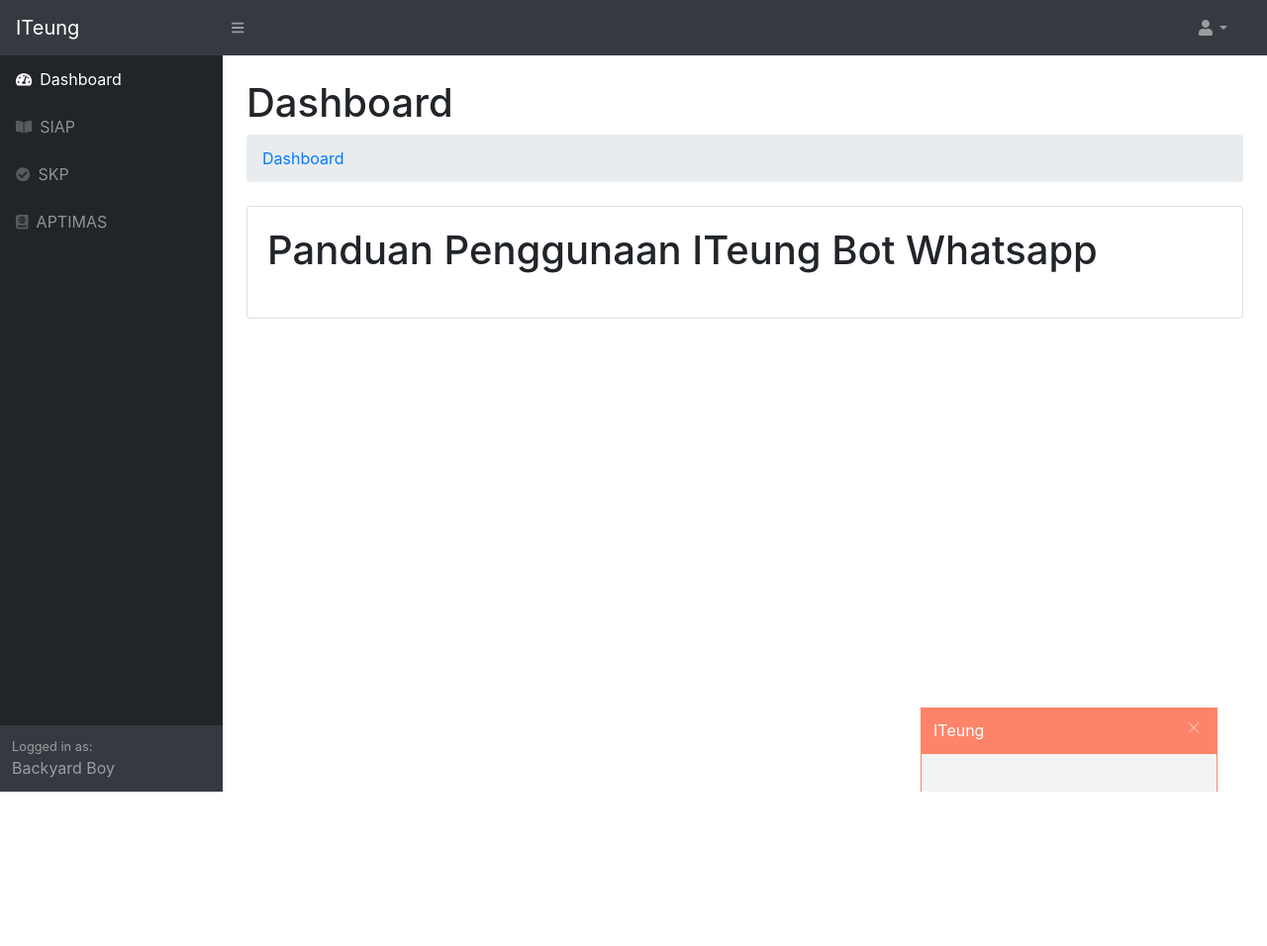
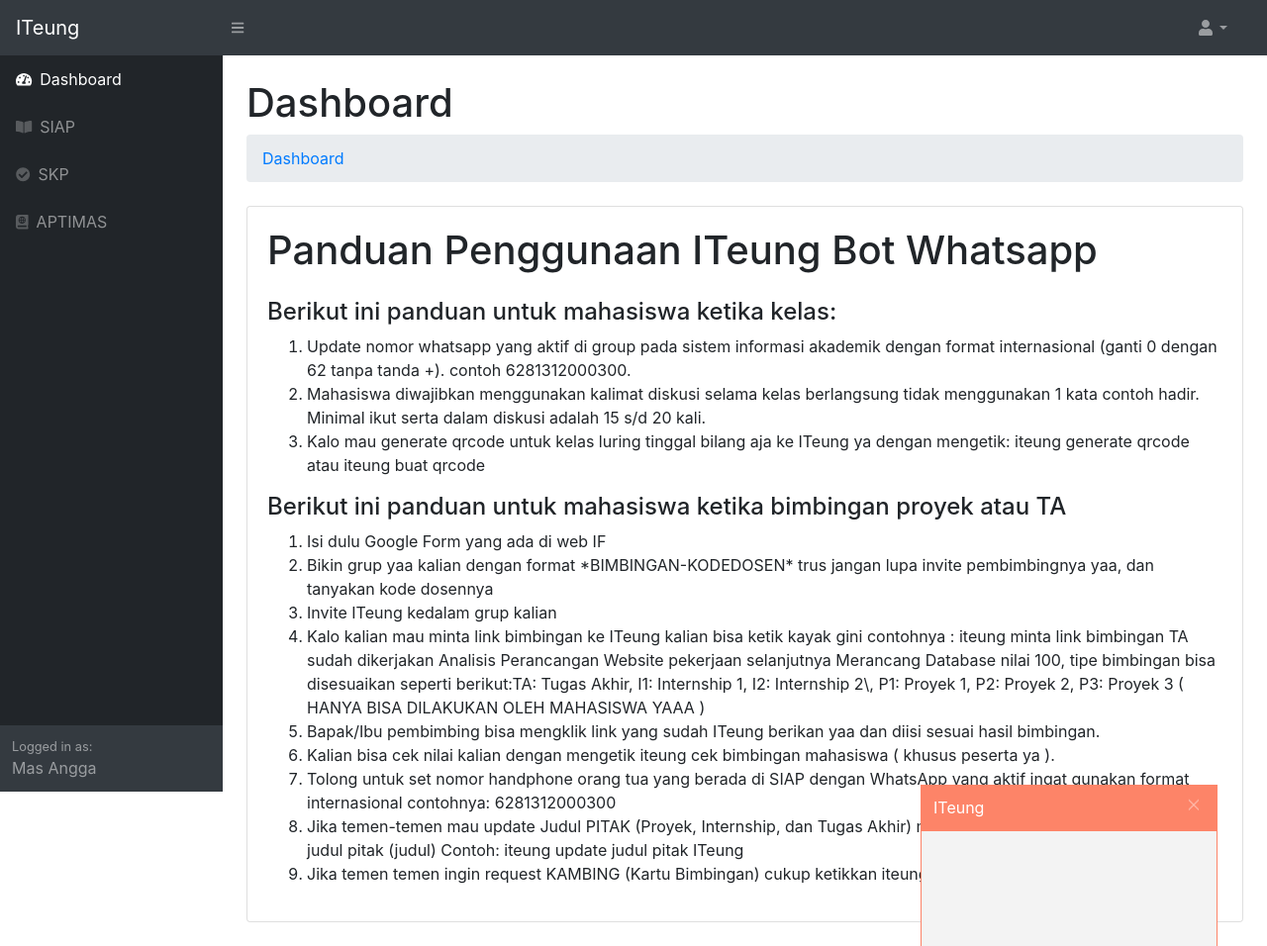
Before and after one commit to InformaticsResearchCenter/ITeung, a Flask app: page / in a window 1280 px wide. Shown: the whole page at 99% size. Before the commit the page ends 800 px from the top, so only its background shows below. Run offline with Flask 2, Linux system fonts and the light colour scheme; the visitor is signed in with stand-in values (Sample User, id 1); some libraries are stand-ins or nearby versions.

Commit message:
fix templates

```diff
--- a/app.py
+++ b/app.py
@@ -206,7 +206,7 @@ def home():
     if is_logged_in():
         if request.method == 'GET':
             # return render_template('chatbot.html', bot_reply='', user_name=is_logged_in()['name'])
-            return render_template('chatbot.html', bot_reply='', user_name=is_logged_in()['name'], login_as="Backyard Boy", title="Backyard Boy")
+            return render_template('chatbot.html', bot_reply='', user_name=is_logged_in()['name'], login_as="Mas Angga", title="Backyard Boy")
         if request.method == 'POST':
             message=request.form['message']
             email=is_logged_in()['email']
--- a/static/css/chat.css
+++ b/static/css/chat.css
@@ -2,7 +2,7 @@
     width: 300px;
     position: fixed;
     right: 50px;
-    bottom: -350px;
+    bottom: -390px;
 }
 
 .first-section:hover {
@@ -130,11 +130,11 @@
     border: 1px solid #fff;
 }
 
-.text-bar .send{
+.text-bar .send {
     background-color: #FD8468;
     color: #fff;
     /* height: 30px; */
-    padding: 5px 8px;
+    padding: 1px 5px;
     border-radius: 50%;
     text-align: center;
     text-decoration: none;
--- a/templates/base.html
+++ b/templates/base.html
@@ -38,7 +38,6 @@
             <nav class="sb-sidenav accordion sb-sidenav-dark" id="sidenavAccordion">
                 <div class="sb-sidenav-menu">
                     <div class="nav">
-                        <!-- <div class="sb-sidenav-menu-heading">Core</div> -->
                         <a class="nav-link" href="/">
                             <div class="sb-nav-link-icon"><i class="fas fa-tachometer-alt"></i></div>
                             Dashboard
--- a/templates/chatbot.html
+++ b/templates/chatbot.html
@@ -13,11 +13,66 @@
         <div class="card-body">
             <h1 class="mb-4">
                 Panduan Penggunaan ITeung Bot Whatsapp
-                <h3></h3>
             </h1>
 
             <div>
+                <h4>Berikut ini panduan untuk mahasiswa ketika kelas:</h4>
+                <ol>
+                    <li>
+                        Update nomor whatsapp yang aktif di group pada sistem informasi akademik dengan format
+                        internasional (ganti 0 dengan 62 tanpa tanda +). contoh 6281312000300.
+                    </li>
+                    <li>
+                        Mahasiswa diwajibkan menggunakan kalimat diskusi selama kelas berlangsung tidak menggunakan 1
+                        kata contoh hadir. Minimal ikut serta dalam diskusi adalah 15 s/d 20 kali.
+                    </li>
+                    <li>
+                        Kalo mau generate qrcode untuk kelas luring tinggal bilang aja ke ITeung ya dengan mengetik:
+                        iteung generate qrcode atau iteung buat qrcode
+                    </li>
+                </ol>
 
+                <h4>Berikut ini panduan untuk mahasiswa ketika bimbingan proyek atau TA</h4>
+                <ol>
+                    <li>
+                        Isi dulu Google Form yang ada di web IF
+                    </li>
+                    <li>
+                        Bikin grup yaa kalian dengan format *BIMBINGAN-KODEDOSEN* trus jangan lupa invite pembimbingnya
+                        yaa,
+                        dan tanyakan kode dosennya
+                    </li>
+                    <li>
+                        Invite ITeung kedalam grup kalian
+                    </li>
+                    <li>
+                        Kalo kalian mau minta link bimbingan ke ITeung kalian bisa ketik kayak gini contohnya : iteung
+                        minta
+                        link bimbingan TA sudah dikerjakan Analisis Perancangan Website pekerjaan selanjutnya Merancang
+                        Database nilai 100, tipe bimbingan bisa disesuaikan seperti berikut:TA: Tugas Akhir, I1:
+                        Internship 1, I2: Internship 2\, P1: Proyek 1, P2: Proyek 2, P3: Proyek 3 ( HANYA BISA DILAKUKAN
+                        OLEH MAHASISWA YAAA )
+                    </li>
+                    <li>
+                        Bapak/Ibu pembimbing bisa mengklik link yang sudah ITeung berikan yaa dan diisi sesuai hasil
+                        bimbingan.
+                    </li>
+                    <li>
+                        Kalian bisa cek nilai kalian dengan mengetik iteung cek bimbingan mahasiswa ( khusus peserta
+                        ya ).
+                    </li>
+                    <li>
+                        Tolong untuk set nomor handphone orang tua yang berada di SIAP dengan WhatsApp yang aktif ingat
+                        gunakan format internasional contohnya: 6281312000300
+                    </li>
+                    <li>
+                        Jika temen-temen mau update Judul PITAK (Proyek, Internship, dan Tugas Akhir) maka perintahnya
+                        adalah iteung update judul pitak (judul) Contoh: iteung update judul pitak ITeung
+                    </li>
+                    <li>
+                        Jika temen temen ingin request KAMBING (Kartu Bimbingan) cukup ketikkan iteung minta kambing
+                    </li>
+                </ol>
             </div>
         </div>
     </div>
```
